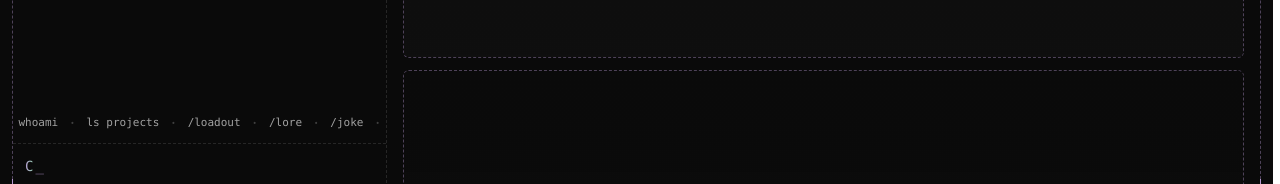
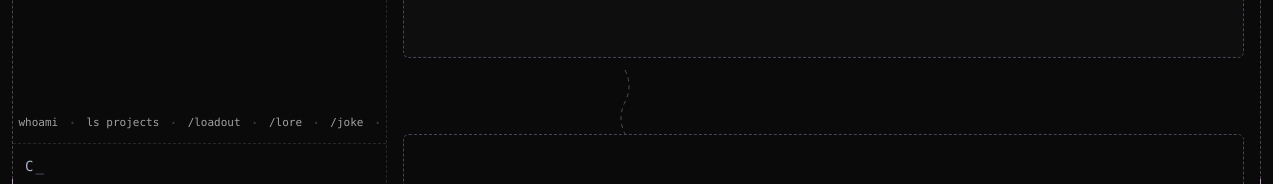
Before and after one commit to vetnem1lk/me.cryzothic.tech, a React (Vite) app: page /nda in a window 1280 px wide. Shown: the part 599-783 px from the top of the page. Built offline with nearby package versions, Linux system fonts and the light colour scheme.

Commit message:
feat: roadmap wave connector

```diff
--- a/src/components/board/views/Nda.tsx
+++ b/src/components/board/views/Nda.tsx
@@ -344,6 +344,18 @@ export default function Nda() {
               // Once per row: this is an entrance, not a scroll effect.
               io.unobserve(e.target);
               gsap.from(e.target, { autoAlpha: 0, y: 12, duration: 0.3, ease: 'power1.out' });
+              // The run into this row draws itself as the row arrives. scaleY, not
+              // stroke-dashoffset: the locked style already owns stroke-dasharray and the
+              // two techniques collide over that one attribute. The first row has nothing
+              // above it to run from, hence the guard — an empty target is a console line.
+              const wave = e.target.querySelector('[data-wave]');
+              if (wave)
+                gsap.from(wave, {
+                  scaleY: 0,
+                  transformOrigin: 'top',
+                  duration: 0.5,
+                  ease: 'power2.out',
+                });
             }
         },
         { rootMargin: '0px 0px -8%' },
@@ -569,6 +581,27 @@ export default function Nda() {
           const p = photoSlug(id);
           return (
             <li key={id} data-tile>
+              {/* The run between one file and the next, drawn outside the frame because it
+                  belongs to neither: accent where the file it leads into is open, a dashed
+                  grey approach where it is not. Scenery only — the <ol> is what carries the
+                  order — so it is hidden rather than described. Its spine runs down the
+                  photo pane's half of the row while there is a pane beside the text, and
+                  down the middle of the row once the two stack. */}
+              {i > 0 && (
+                <svg
+                  aria-hidden="true"
+                  viewBox="0 0 24 64"
+                  className="mx-auto h-16 w-6 lg:mx-[210px]"
+                >
+                  <path
+                    data-wave
+                    d="M12 0 Q 20 16 12 32 T 12 64"
+                    fill="none"
+                    className={isUnlocked(id) ? 'stroke-accent' : 'stroke-neutral-600'}
+                    strokeDasharray={isUnlocked(id) ? undefined : '4 4'}
+                  />
+                </svg>
+              )}
               <div className="overflow-hidden rounded-md border border-dashed border-accent/40">
                 {isUnlocked(id) ? (
                   <figure className="cursor-target flex max-lg:flex-col">
```
